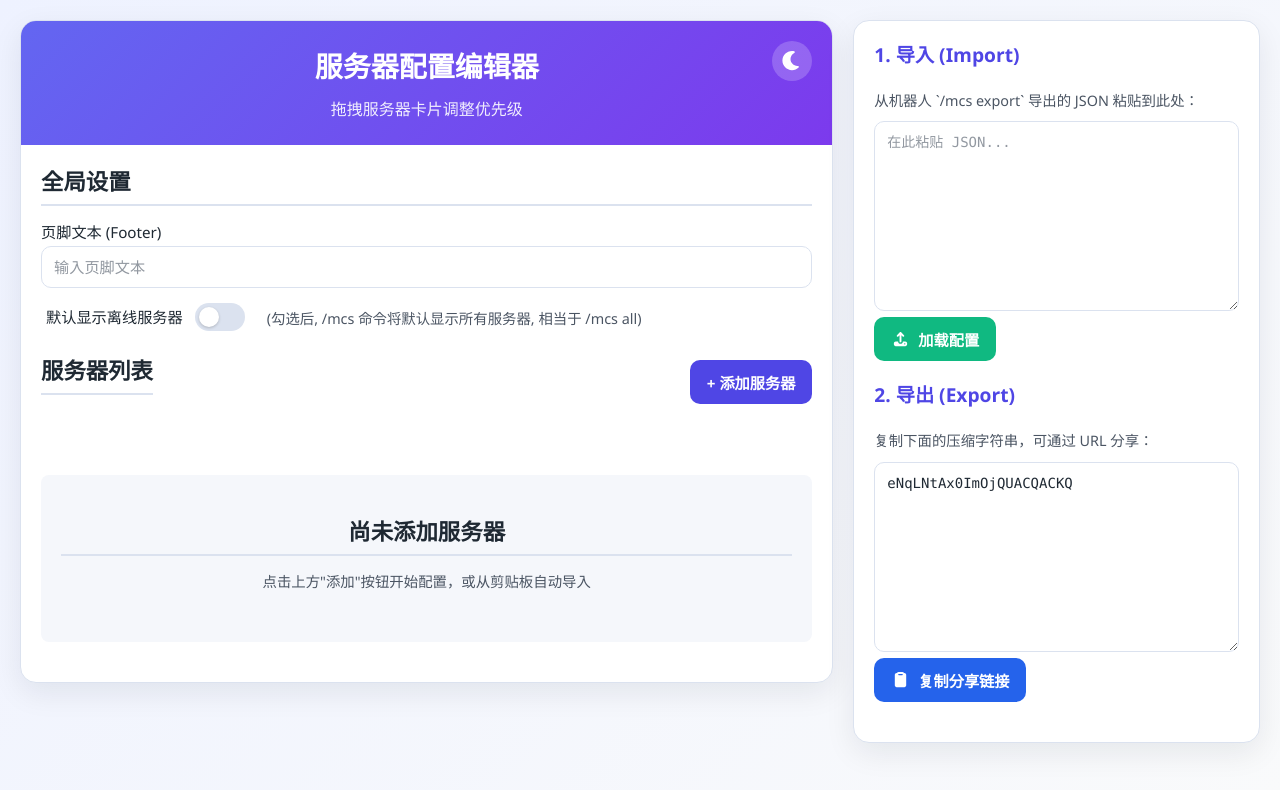
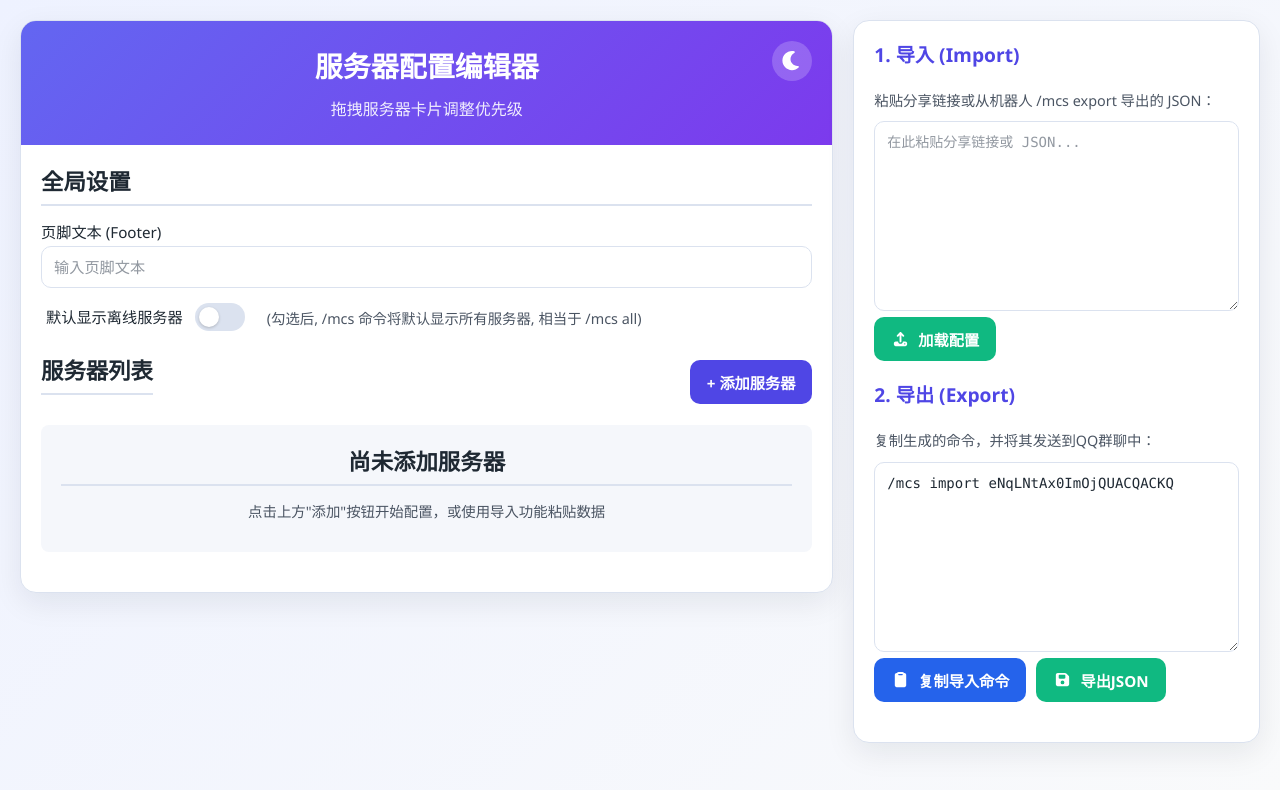
Before and after one commit to FlyingPig278/mcs-editor, a Vue app: page / in a window 1280 px wide. Shown: the top 790 px of the page. Built offline with nearby package versions, Linux system fonts and the light colour scheme; the HTML template or start-up script is replaced by a standard one.

Commit message:
feat: 优化服务器配置导入功能，新增导入命令复制与JSON导出功能，调整标签颜色与主题样式

```diff
--- a/src/App.vue
+++ b/src/App.vue
@@ -59,8 +59,8 @@ function compactArrayToJson(compactData: any[]): Server[] {
       ip: item[S_IP],
       comment: item[S_COMMENT] || '',
       tag: item[S_TAG] || '',
-      tag_color: item[S_TAG_COLOR] || '333333',
-      tag_color_with_hash: item[S_TAG_COLOR] ? `#${item[S_TAG_COLOR]}` : '#333333',
+      tag_color: item[S_TAG_COLOR] || 'FF9800',
+      tag_color_with_hash: item[S_TAG_COLOR] ? `#${item[S_TAG_COLOR]}` : '#FF9800',
       ignore_in_list: item[S_IGNORE] === 1,
       children: children,
       // 以下是需要补全的默认/计算属性
@@ -116,7 +116,7 @@ function decompressConfig(encodedString: string): AppConfig | null {
     const servers = compactArrayToJson(compactStructure[2]);
 
     return {
-      footer: compactStructure[0] || { text: 'Powered by MCSManager' },
+      footer: compactStructure[0] === 0 ? '' : (compactStructure[0] || ''),
       show_offline_by_default: compactStructure[1] === 1,
       servers: servers
     };
@@ -191,10 +191,10 @@ const isDarkMode = ref(false);
 function applyTheme(dark: boolean) {
   isDarkMode.value = dark;
   if (dark) {
-    document.documentElement.classList.add('dark');
+    document.documentElement.classList.add('dark-mode');
     localStorage.setItem('theme', 'dark');
   } else {
-    document.documentElement.classList.remove('dark');
+    document.documentElement.classList.remove('dark-mode');
     localStorage.setItem('theme', 'light');
   }
 }
@@ -387,7 +387,7 @@ const outputJson = computed<AppConfig>(() => {
     return newNode;
   }
 
-  const cleanServers = config.value.servers.map(cleanNode);
+  const cleanServers = serverTree.value.map(cleanNode);
 
   // 2. 构建最终的配置对象
   return {
@@ -512,22 +512,43 @@ async function removeAllServers() {
 
 // --- (G) 导入/导出 (IO) 操作 ---
 
-function copyToClipboard() {
-  const url = new URL(window.location.href);
-  url.search = `?data=${compressedOutput.value}`;
-
-  navigator.clipboard.writeText(url.toString()).then(() => {
-    showToast('分享链接已复制到剪贴板！');
+/**
+ * @description (优化) 计算出用于 URL 分享的压缩字符串
+ */
+const compressedOutput = computed<string>(() => {
+  return compressConfig(outputJson.value);
+});
+
+/**
+ * @description 计算出用于QQ机器人的导入命令
+ */
+const importCommand = computed<string>(() => {
+  return `/mcs import ${compressedOutput.value}`;
+});
+
+/**
+ * @description 复制QQ机器人导入命令
+ */
+function copyImportCommand() {
+  navigator.clipboard.writeText(importCommand.value).then(() => {
+    showToast('导入命令已复制！请直接将其发送到QQ群中。');
   }, () => {
     showAlert('复制失败！请检查浏览器权限。', '复制失败');
   });
 }
-/**
- * @description (优化) 计算出用于 URL 分享的压缩字符串
- */
-const compressedOutput = computed<string>(() => {
-  return compressConfig(outputJson.value);
-});
+
+function downloadJson() {
+  const jsonString = JSON.stringify(outputJson.value, null, 2);
+  const blob = new Blob([jsonString], { type: 'application/json' });
+  const url = URL.createObjectURL(blob);
+  const a = document.createElement('a');
+  a.href = url;
+  a.download = 'mcs-config.json';
+  document.body.appendChild(a);
+  a.click();
+  document.body.removeChild(a);
+  URL.revokeObjectURL(url);
+}
 
 /**
  * @description (v17) 计算当前选中的父服务器对象，用于自定义下拉框显示
@@ -595,6 +616,7 @@ defineExpose({
   jsonInput,
   outputJson,
   compressedOutput,
+  importCommand,
   isModalVisible,
   modalMode,
   currentServerData,
@@ -626,7 +648,8 @@ defineExpose({
   showConfirm,
   showAlert,
   showToast,
-  copyToClipboard,
+  copyImportCommand,
+  downloadJson,
   loadConfig,
   onColorInput,
   checkIfCustom,
@@ -676,8 +699,8 @@ function createBlankServer(parentServer: Server | null = null): Partial<Server>
     ip: "",
     comment: "",
     tag: "",
-    tag_color: "333333",
-    tag_color_with_hash: "#333333",
+    tag_color: "FF9800",
+    tag_color_with_hash: "#FF9800",
     server_type: SERVER_TYPE.STANDALONE, // 默认为 standalone
     parent_ip: parentServer ? parentServer.ip : "", // (v16) 预设 parent_ip
     selectedPreset: "",
@@ -982,7 +1005,7 @@ function selectPreset(presetKey: string) {
   if (currentServerData.value) {
     currentServerData.value.selectedPreset = presetKey
     // 关键: 选择后要立即应用 (applyPreset 会处理空 key)
-    // applyPreset(preset, true); // (v17.34) 移除，因为逻辑已合并
+    applyPreset(currentServerData.value as Server);
   }
   isPresetSelectOpen.value = false
   activePresetIndex.value = -1; // 重置
@@ -1141,19 +1164,60 @@ function flattenTreeAndSync() {
  * @description “加载配置”按钮的点击事件处理器。
  */
 async function loadConfig() {
+  // 1. 确认覆盖
   if (config.value.servers.length > 0) {
     const confirmed = await showConfirm(
       '您确定要加载新的配置吗？\n当前编辑器中的所有服务器都将被替换。',
       '覆盖确认'
     );
     if (!confirmed) {
-      return; // 用户取消操作
+      return;
     }
   }
 
-  const success = parseAndSetConfig(jsonInput.value);
-  if (success) {
-    showToast(`配置已成功加载！共导入 ${config.value.servers.length} 个服务器。`);
+  const input = jsonInput.value.trim();
+  if (!input) {
+    showAlert('输入框不能为空。', '提示');
+    return;
+  }
+
+  let configToParse: string | AppConfig | null = null;
+
+  // 2. 检查输入类型 (URL vs JSON)
+  if (input.startsWith('http') && input.includes('?data=')) {
+    try {
+      const url = new URL(input);
+      const dataFromUrl = url.searchParams.get('data');
+      if (dataFromUrl) {
+        const decompressed = decompressConfig(dataFromUrl);
+        if (decompressed) {
+          configToParse = decompressed;
+        } else {
+          showAlert('无法解压来自链接的数据，链接可能不完整或已损坏。', '导入失败');
+          return;
+        }
+      } else {
+        // 是一个 URL 但没有 data 参数，这很奇怪，当作错误处理
+        showAlert('链接中未找到有效的“data”参数。', '导入失败');
+        return;
+      }
+    } catch (e) {
+      showAlert('输入的分享链接无效。', '导入失败');
+      return;
+    }
+  } else {
+    // 3. 假定为 JSON 字符串
+    configToParse = input;
+  }
+
+  // 4. 解析和设置配置
+  if (configToParse) {
+    const success = parseAndSetConfig(configToParse);
+    if (success) {
+      showToast(`配置已成功加载！共导入 ${config.value.servers.length} 个服务器。`);
+      jsonInput.value = ''; // 成功后清空
+    }
+    // `parseAndSetConfig` 内部会在失败时显示 alert
   }
 }
 
@@ -1196,7 +1260,7 @@ function parseAndSetConfig(input: string | AppConfig): boolean {
       // 补全 UI 辅助属性和默认值
       const server: Partial<Server> = {
         ...s,
-        tag_color_with_hash: (s.tag_color && s.tag_color.length > 0) ? '#' + s.tag_color : '#888888',
+        tag_color_with_hash: (s.tag_color && s.tag_color.length > 0) ? '#' + s.tag_color : '#FF9800',
         selectedPreset: "",
         ignore_in_list: s.ignore_in_list || false,
         comment: s.comment || "",
@@ -1224,8 +1288,13 @@ function parseAndSetConfig(input: string | AppConfig): boolean {
     const flatServers = flattenImportedServers(importedConfig.servers || []);
     const validatedServers = processAndValidate(flatServers);
 
+    let footerContent = importedConfig.footer;
+    if (typeof footerContent === 'object' && footerContent !== null && 'text' in footerContent) {
+      footerContent = (footerContent as { text: string }).text;
+    }
+
     config.value.servers = validatedServers;
-    config.value.footer = importedConfig.footer || "";
+    config.value.footer = footerContent || "";
     config.value.show_offline_by_default = importedConfig.show_offline_by_default || false;
 
     return true;
@@ -1379,7 +1448,7 @@ onBeforeUnmount(() => {
             </div>
           </div>
 
-          <draggable v-model="serverTree" :item-key="(server: Server) => server.ip" handle=".drag-handle"
+          <draggable v-if="serverTree && serverTree.length > 0" v-model="serverTree" :item-key="(server: Server) => server.ip" handle=".drag-handle"
             :group="{ name: 'servers', pull: true, put: true }" :move="checkMove" @end="flattenTreeAndSync"
             class="server-list" :name="'server-list-anim-root'">
             <template #item="{ element: server }">
@@ -1466,9 +1535,9 @@ onBeforeUnmount(() => {
             </template>
           </draggable>
 
-          <div v-if="!serverTree || serverTree.length === 0" class="empty-state">
+          <div v-else class="empty-state">
             <h3>尚未添加服务器</h3>
-            <p>点击上方"添加"按钮开始配置，或从剪贴板自动导入</p>
+            <p>点击上方"添加"按钮开始配置，或使用导入功能粘贴数据</p>
           </div>
         </div>
       </div>
@@ -1478,9 +1547,9 @@ onBeforeUnmount(() => {
       <div class="panel-body">
         <div class="form-section">
           <h3 class="io-header">1. 导入 (Import)</h3>
-          <p>从机器人 `/mcs export` 导出的 JSON 粘贴到此处：</p>
+          <p>粘贴分享链接或从机器人 /mcs export 导出的 JSON：</p>
           <div class="form-group">
-            <textarea v-model="jsonInput" rows="8" placeholder="在此粘贴 JSON..."></textarea>
+            <textarea v-model="jsonInput" rows="8" placeholder="在此粘贴分享链接或 JSON..."></textarea>
           </div>
           <button @click="loadConfig" class="btn btn-primary">
             <font-awesome-icon :icon="faUpload" /> 加载配置
@@ -1489,12 +1558,15 @@ onBeforeUnmount(() => {
 
         <div class="form-section">
           <h3 class="io-header">2. 导出 (Export)</h3>
-          <p>复制下面的压缩字符串，可通过 URL 分享：</p>
+          <p>复制生成的命令，并将其发送到QQ群聊中：</p>
           <div class="form-group">
-            <textarea :value="compressedOutput" rows="8" readonly></textarea>
+            <textarea :value="importCommand" rows="8" readonly></textarea>
           </div>
-          <button @click="copyToClipboard" class="btn btn-secondary">
-            <font-awesome-icon :icon="faClipboard" /> 复制分享链接
+          <button @click="copyImportCommand" class="btn btn-secondary">
+            <font-awesome-icon :icon="faClipboard" /> 复制导入命令
+          </button>
+          <button @click="downloadJson" class="btn btn-primary" style="margin-left: 10px;">
+            <font-awesome-icon :icon="faSave" /> 导出JSON
           </button>
         </div>
       </div>
@@ -2201,7 +2273,6 @@ textarea {
   display: flex;
   justify-content: space-between;
   align-items: center;
-  margin-bottom: 15px;
 }
 
 .header-actions {
@@ -2211,6 +2282,7 @@ textarea {
 
 .server-list {
   min-height: 50px;
+  margin-top: 15px;
 }
 
 .server-item-simple {
@@ -2373,12 +2445,13 @@ textarea {
 
 .empty-state {
   text-align: center;
-  padding: 40px 20px;
+  padding: 20px;
   color: var(--color-text-secondary);
   /* (修正) */
   background: var(--color-surface-muted);
   /* (修正) */
   border-radius: 8px;
+  margin-top: 15px;
 }
 
 .parent-warning {
```
